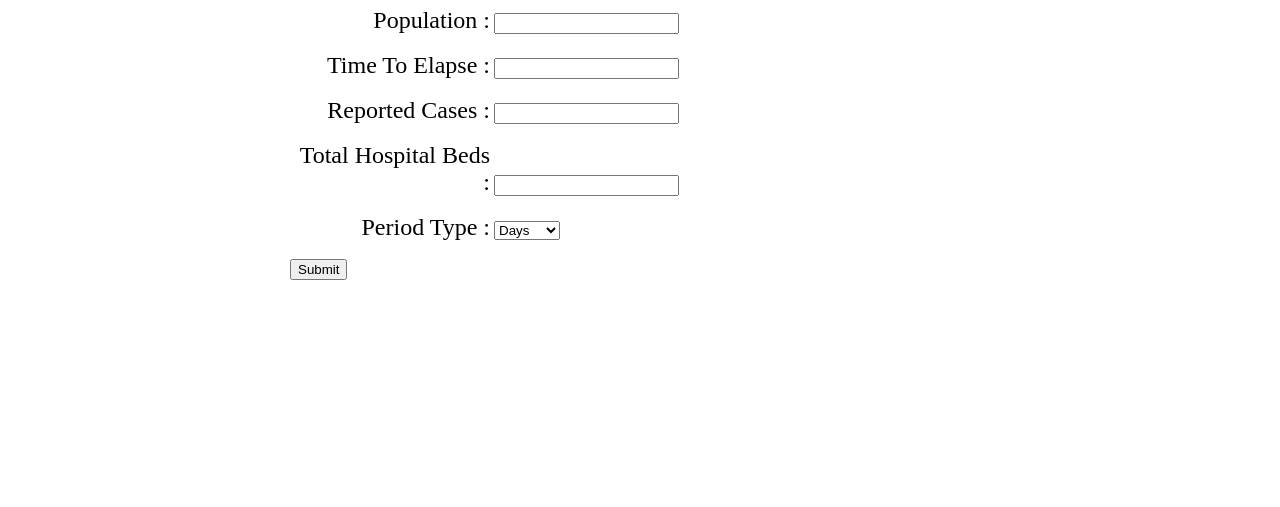
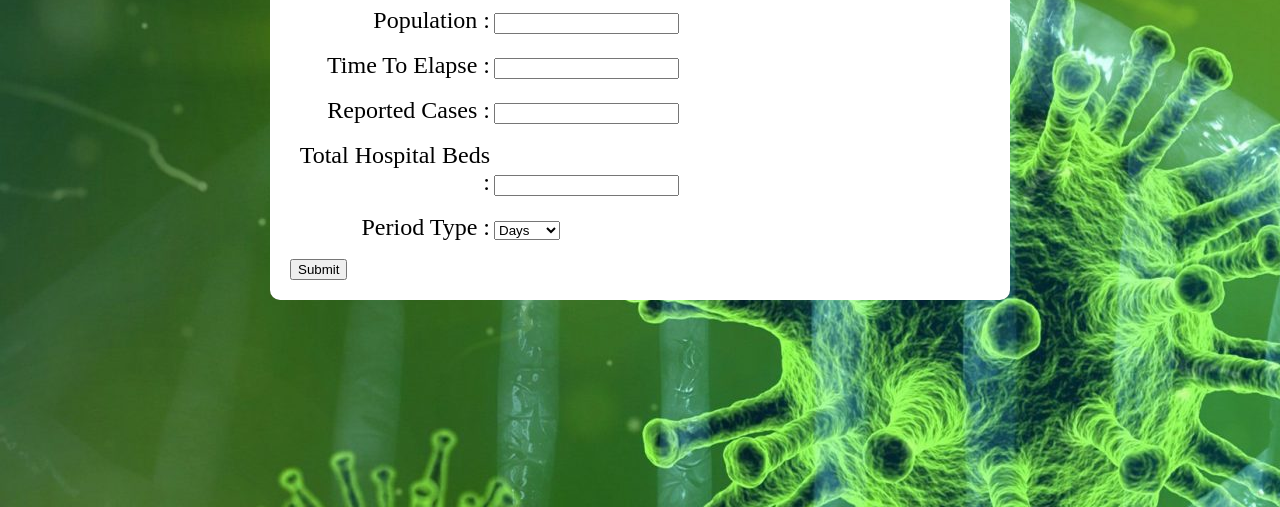
Before and after one commit to nii4u/My-Covid-19-estimator, a website: page src/index.html in a window 1280 px wide. Shown: the part 293-800 px from the top of the page. Drawn offline with Linux system fonts and the light colour scheme.

Commit message:
rename pic

```diff
--- a/src/main.css
+++ b/src/main.css
@@ -1,5 +1,5 @@
 body{
-    background: url('coronavirus-1-scaled.jp2');
+    background: url('coronavirus-1-scaled.JPEG');
 
 }
 
```
Also changed, not shown: src/coronavirus-1-scaled.JPEG (renamed from src/coronavirus-1-scaled.jpg).
